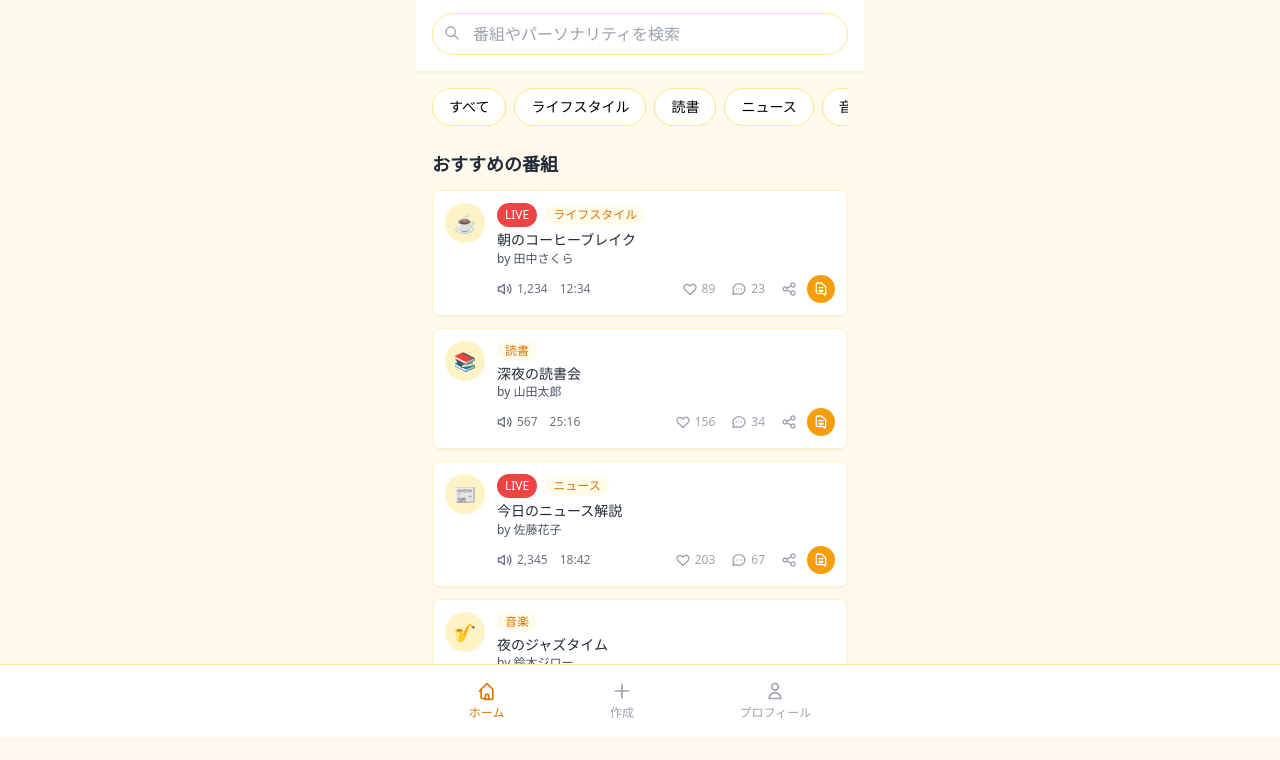
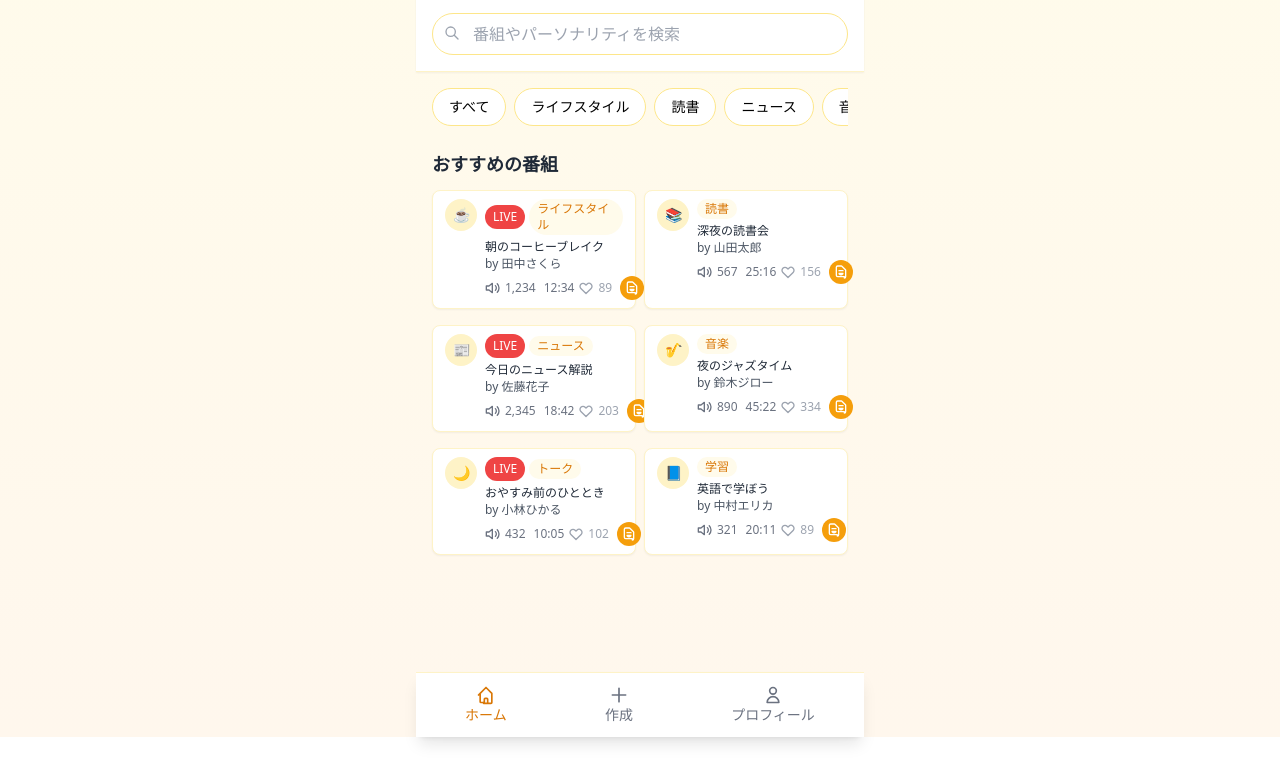
Before and after one commit to kinumax/coffee, a plain HTML site: page index.html in a window 1280 px wide. Shown: the part 63-823 px from the top of the page. After the commit the page ends 800 px from the top, so only its background shows below. Drawn offline with nearby package versions, Linux system fonts and the light colour scheme.

Commit message:
Update index.html
gemini

```diff
--- a/index.html
+++ b/index.html
@@ -50,7 +50,7 @@
         }
     </style>
 </head>
-<body class="bg-gradient-to-b from-amber-50 to-orange-50 min-h-screen">
+<body class="min-h-screen transition-colors duration-300">
     <div id="app" class="max-w-md mx-auto min-h-screen relative"></div>
 
     <script>
@@ -113,6 +113,30 @@
                     avatar: "🎷",
                     likes: 334,
                     comments: 12
+                },
+                {
+                    id: 5,
+                    title: "おやすみ前のひととき",
+                    host: "小林ひかる",
+                    listeners: 432,
+                    duration: "10:05",
+                    category: "トーク",
+                    isLive: true,
+                    avatar: "🌙",
+                    likes: 102,
+                    comments: 45
+                },
+                {
+                    id: 6,
+                    title: "英語で学ぼう",
+                    host: "中村エリカ",
+                    listeners: 321,
+                    duration: "20:11",
+                    category: "学習",
+                    isLive: false,
+                    avatar: "📘",
+                    likes: 89,
+                    comments: 18
                 }
             ],
 
@@ -155,6 +179,15 @@
                 return icon.replace('class="', `class="${className} `);
             }
             return icon;
+        }
+
+        function updateBodyClass() {
+            const body = document.body;
+            if (AppState.isDarkMode) {
+                body.className = 'bg-gradient-to-b from-coffee-900 to-coffee-700 text-coffee-50 min-h-screen transition-colors duration-300';
+            } else {
+                body.className = 'bg-gradient-to-b from-amber-50 to-orange-50 min-h-screen transition-colors duration-300';
+            }
         }
 
         // イベントハンドラー
@@ -209,6 +242,7 @@
 
         function handleDarkModeToggle() {
             AppState.isDarkMode = !AppState.isDarkMode;
+            updateBodyClass();
             render();
         }
 
@@ -238,29 +272,30 @@
                 ? createIcon('Pause')
                 : createIcon('Play');
 
-            const cardBg = AppState.isDarkMode ? 'bg-gray-800 border-gray-700' : 'bg-white border-amber-100';
-            const titleColor = AppState.isDarkMode ? 'text-gray-100' : 'text-gray-800';
-            const hostColor = AppState.isDarkMode ? 'text-gray-300' : 'text-gray-600';
-            const statsColor = AppState.isDarkMode ? 'text-gray-400' : 'text-gray-500';
-            const avatarBg = AppState.isDarkMode ? 'bg-gray-700' : 'bg-amber-100';
+            const cardBg = AppState.isDarkMode ? 'bg-coffee-800 border-coffee-600' : 'bg-white border-amber-100';
+            const titleColor = AppState.isDarkMode ? 'text-coffee-50' : 'text-gray-800';
+            const hostColor = AppState.isDarkMode ? 'text-coffee-200' : 'text-gray-600';
+            const statsColor = AppState.isDarkMode ? 'text-coffee-300' : 'text-gray-500';
+            const avatarBg = AppState.isDarkMode ? 'bg-coffee-700' : 'bg-amber-100';
+            const categoryBg = AppState.isDarkMode ? 'bg-coffee-600 text-coffee-100' : 'bg-amber-50 text-amber-600';
 
             return `
-                <div class="${cardBg} rounded-lg shadow-sm border p-3 mb-3 hover:shadow-md transition-shadow">
-                    <div class="flex items-start space-x-3">
-                        <div class="w-10 h-10 ${avatarBg} rounded-full flex items-center justify-center text-lg">
+                <div class="${cardBg} rounded-lg shadow-sm border px-3 py-2 mb-2 hover:shadow-md transition-shadow">
+                    <div class="flex items-start space-x-2">
+                        <div class="w-8 h-8 ${avatarBg} rounded-full flex items-center justify-center text-sm">
                             ${show.avatar}
                         </div>
                         <div class="flex-1 min-w-0">
-                            <div class="flex items-center space-x-2 mb-1">
+                            <div class="flex items-center space-x-1 mb-1">
                                 ${liveIndicator}
-                                <span class="text-xs text-amber-600 bg-amber-50 px-2 py-0.5 rounded-full">
+                                <span class="text-xs ${categoryBg} px-2 py-0.5 rounded-full">
                                     ${show.category}
                                 </span>
                             </div>
-                            <h3 class="font-medium ${titleColor} mb-0.5 text-sm leading-tight">${show.title}</h3>
-                            <p class="text-xs ${hostColor} mb-2">by ${show.host}</p>
+                            <h3 class="font-medium ${titleColor} mb-0.5 text-xs leading-tight">${show.title}</h3>
+                            <p class="text-xs ${hostColor} mb-1">by ${show.host}</p>
                             <div class="flex items-center justify-between">
-                                <div class="flex items-center space-x-3 text-xs ${statsColor}">
+                                <div class="flex items-center space-x-2 text-xs ${statsColor}">
                                     <span class="flex items-center space-x-1">
                                         ${createIcon('Volume2')}
                                         <span>${formatNumber(show.listeners)}</span>
@@ -268,18 +303,11 @@
                                     <span>${show.duration}</span>
                                 </div>
                                 <div class="flex items-center space-x-1">
-                                    <button onclick="handleLike(${show.id})" class="p-1.5 text-gray-400 hover:text-red-500 transition-colors flex items-center space-x-1">
+                                    <button onclick="handleLike(${show.id})" class="p-1 text-gray-400 hover:text-red-500 transition-colors flex items-center space-x-1">
                                         ${createIcon('Heart')}
                                         <span class="text-xs">${show.likes}</span>
                                     </button>
-                                    <button class="p-1.5 text-gray-400 hover:text-blue-500 transition-colors flex items-center space-x-1">
-                                        ${createIcon('MessageCircle')}
-                                        <span class="text-xs">${show.comments}</span>
-                                    </button>
-                                    <button class="p-1.5 text-gray-400 hover:text-gray-600 transition-colors">
-                                        ${createIcon('Share2')}
-                                    </button>
-                                    <button onclick="handlePlay(${show.id})" class="bg-amber-500 hover:bg-amber-600 text-white p-1.5 rounded-full transition-colors">
+                                    <button onclick="handlePlay(${show.id})" class="bg-amber-500 hover:bg-amber-600 text-white p-1 rounded-full transition-colors">
                                         ${playButtonIcon}
                                     </button>
                                 </div>
@@ -311,11 +339,11 @@
                 ? 'bg-red-500 text-white recording-pulse'
                 : 'bg-amber-500 hover:bg-amber-600 text-white';
 
-            const headerBg = AppState.isDarkMode ? 'bg-gray-900 border-gray-700' : 'bg-white border-amber-100';
+            const headerBg = AppState.isDarkMode ? 'bg-coffee-900 border-coffee-700' : 'bg-white border-amber-100';
             const titleColor = AppState.isDarkMode ? 'text-amber-400' : 'text-amber-800';
             const iconColor = AppState.isDarkMode ? 'text-amber-400' : 'text-amber-600';
-            const inputBg = AppState.isDarkMode ? 'bg-gray-800 border-gray-600 text-gray-100 placeholder-gray-400' : 'border-amber-200';
-            const searchIconColor = AppState.isDarkMode ? 'text-gray-400' : 'text-gray-400';
+            const inputBg = AppState.isDarkMode ? 'bg-coffee-800 border-coffee-600 text-coffee-50 placeholder-coffee-300' : 'border-amber-200';
+            const searchIconColor = AppState.isDarkMode ? 'text-coffee-400' : 'text-gray-400';
 
             return `
                 <div class="${headerBg} shadow-sm border-b p-4">
@@ -325,7 +353,7 @@
                             <h1 class="text-2xl font-bold ${titleColor}">Coffee</h1>
                         </div>
                         <div class="flex items-center space-x-2">
-                            <button onclick="handleDarkModeToggle()" class="p-2 rounded-full ${AppState.isDarkMode ? 'text-gray-300 hover:text-gray-100' : 'text-gray-600 hover:text-gray-800'} transition-colors">
+                            <button onclick="handleDarkModeToggle()" class="p-2 rounded-full ${AppState.isDarkMode ? 'text-coffee-300 hover:text-coffee-100' : 'text-gray-600 hover:text-gray-800'} transition-colors">
                                 ${AppState.isDarkMode ? createIcon('Sun') : createIcon('Moon')}
                             </button>
                             <button onclick="handleRecord()" class="p-3 rounded-full transition-all ${recordButtonClass}">
@@ -353,13 +381,12 @@
         }
 
         function createMainContent() {
-            const contentBg = AppState.isDarkMode ? '' : '';
-            const titleColor = AppState.isDarkMode ? 'text-gray-100' : 'text-gray-800';
+            const titleColor = AppState.isDarkMode ? 'text-coffee-100' : 'text-gray-800';
 
             if (AppState.currentTab === 'home') {
                 const categoryButtons = AppState.categories.map(category => {
                     const buttonStyle = AppState.isDarkMode
-                        ? 'bg-gray-700 border-gray-600 text-gray-200 hover:bg-gray-600'
+                        ? 'bg-coffee-700 border-coffee-600 text-coffee-200 hover:bg-coffee-600'
                         : 'bg-white border-amber-200 hover:bg-amber-50';
                     return `<button class="flex-shrink-0 px-4 py-2 border rounded-full text-sm transition-colors ${buttonStyle}">
                         ${category}
@@ -373,23 +400,25 @@
                 const showCards = AppState.featuredShows.map(show => createShowCard(show)).join('');
 
                 return `
-                    <div class="p-4 ${contentBg}">
+                    <div class="p-4">
                         <div class="flex space-x-2 mb-4 overflow-x-auto pb-2">
                             ${categoryButtons}
                         </div>
                         <div class="mb-6">
                             <h2 class="text-lg font-semibold ${titleColor} mb-3">${searchTitle}</h2>
-                            ${showCards}
+                            <div class="grid grid-cols-2 gap-2">
+                                ${showCards}
+                            </div>
                         </div>
                     </div>
                 `;
             } else if (AppState.currentTab === 'create') {
                 const buttonText = AppState.isRecording ? '録音を停止' : '録音を開始';
-                const iconBg = AppState.isDarkMode ? 'bg-gray-700' : 'bg-amber-200';
-                const descColor = AppState.isDarkMode ? 'text-gray-300' : 'text-gray-600';
+                const iconBg = AppState.isDarkMode ? 'bg-coffee-700' : 'bg-amber-200';
+                const descColor = AppState.isDarkMode ? 'text-coffee-300' : 'text-gray-600';
 
                 return `
-                    <div class="p-4 ${contentBg}">
+                    <div class="p-4">
                         <div class="text-center py-8">
                             <div class="w-24 h-24 ${iconBg} rounded-full mx-auto mb-4 flex items-center justify-center text-3xl">
                                 🎙️
@@ -403,11 +432,11 @@
                     </div>
                 `;
             } else if (AppState.currentTab === 'profile') {
-                const iconBg = AppState.isDarkMode ? 'bg-gray-700' : 'bg-amber-200';
-                const descColor = AppState.isDarkMode ? 'text-gray-300' : 'text-gray-600';
+                const iconBg = AppState.isDarkMode ? 'bg-coffee-700' : 'bg-amber-200';
+                const descColor = AppState.isDarkMode ? 'text-coffee-300' : 'text-gray-600';
 
                 return `
-                    <div class="p-4 ${contentBg}">
+                    <div class="p-4">
                         <div class="text-center py-8">
                             <div class="w-24 h-24 ${iconBg} rounded-full mx-auto mb-4 flex items-center justify-center text-3xl">
                                 👤
@@ -428,10 +457,10 @@
             if (!AppState.currentShow) return '';
 
             const playButtonIcon = AppState.isPlaying ? createIcon('Pause') : createIcon('Play');
-            const playerBg = AppState.isDarkMode ? 'bg-gray-800 border-gray-600' : 'bg-white border-amber-200';
-            const titleColor = AppState.isDarkMode ? 'text-gray-100' : 'text-gray-800';
-            const hostColor = AppState.isDarkMode ? 'text-gray-300' : 'text-gray-600';
-            const avatarBg = AppState.isDarkMode ? 'bg-gray-700' : 'bg-amber-100';
+            const playerBg = AppState.isDarkMode ? 'bg-coffee-800 border-coffee-600' : 'bg-white border-amber-200';
+            const titleColor = AppState.isDarkMode ? 'text-coffee-100' : 'text-gray-800';
+            const hostColor = AppState.isDarkMode ? 'text-coffee-300' : 'text-gray-600';
+            const avatarBg = AppState.isDarkMode ? 'bg-coffee-700' : 'bg-amber-100';
 
             return `
                 <div class="fixed bottom-20 left-4 right-4 max-w-md mx-auto ${playerBg} rounded-lg shadow-lg border p-4">
@@ -452,38 +481,58 @@
         }
 
         function createBottomNavigation() {
-            const homeClass = AppState.currentTab === 'home' ? 'text-amber-600' : 'text-gray-400';
-            const createClass = AppState.currentTab === 'create' ? 'text-amber-600' : 'text-gray-400';
-            const profileClass = AppState.currentTab === 'profile' ? 'text-amber-600' : 'text-gray-400';
+            const homeClass = AppState.currentTab === 'home'
+                ? (AppState.isDarkMode ? 'text-amber-400' : 'text-amber-600')
+                : (AppState.isDarkMode ? 'text-coffee-300 hover:text-coffee-100' : 'text-gray-500 hover:text-gray-700');
+            const createClass = AppState.currentTab === 'create'
+                ? (AppState.isDarkMode ? 'text-amber-400' : 'text-amber-600')
+                : (AppState.isDarkMode ? 'text-coffee-300 hover:text-coffee-100' : 'text-gray-500 hover:text-gray-700');
+            const profileClass = AppState.currentTab === 'profile'
+                ? (AppState.isDarkMode ? 'text-amber-400' : 'text-amber-600')
+                : (AppState.isDarkMode ? 'text-coffee-300 hover:text-coffee-100' : 'text-gray-500 hover:text-gray-700');
+
+            const navBg = AppState.isDarkMode ? 'bg-coffee-900 border-coffee-700' : 'bg-white border-amber-100';
 
             return `
-                <div class="fixed bottom-0 left-0 right-0 bg-white border-t border-amber-200 px-4 py-2 z-10">
-                    <div class="flex justify-around max-w-md mx-auto">
-                        <button onclick="handleTabChange('home')" class="flex flex-col items-center py-2 px-4 ${homeClass}">
+                <div class="fixed bottom-0 left-0 right-0 max-w-md mx-auto ${navBg} border-t shadow-lg z-10">
+                    <div class="flex justify-around items-center h-16">
+                        <button onclick="handleTabChange('home')" class="flex flex-col items-center justify-center text-sm font-medium ${homeClass} transition-colors">
                             ${createIcon('Home')}
-                            <span class="text-xs mt-1">ホーム</span>
+                            <span>ホーム</span>
                         </button>
-                        <button onclick="handleTabChange('create')" class="flex flex-col items-center py-2 px-4 ${createClass}">
+                        <button onclick="handleTabChange('create')" class="flex flex-col items-center justify-center text-sm font-medium ${createClass} transition-colors">
                             ${createIcon('Plus')}
-                            <span class="text-xs mt-1">作成</span>
+                            <span>作成</span>
                         </button>
-                        <button onclick="handleTabChange('profile')" class="flex flex-col items-center py-2 px-4 ${profileClass}">
+                        <button onclick="handleTabChange('profile')" class="flex flex-col items-center justify-center text-sm font-medium ${profileClass} transition-colors">
                             ${createIcon('User')}
-                            <span class="text-xs mt-1">プロフィール</span>
+                            <span>プロフィール</span>
                         </button>
                     </div>
                 </div>
             `;
         }
 
-        // メインレンダリング関数
+        // 全体のレンダリング関数
         function render() {
             const app = document.getElementById('app');
-            app.innerHTML = createHeader() + createMainContent() + createMiniPlayer() + createBottomNavigation();
+            if (app) {
+                app.innerHTML = `
+                    <div class="flex flex-col min-h-screen">
+                        ${createHeader()}
+                        <main class="flex-1 overflow-y-auto pb-24">
+                            ${createMainContent()}
+                        </main>
+                        ${createMiniPlayer()}
+                        ${createBottomNavigation()}
+                    </div>
+                `;
+            }
         }
 
-        // 初期化
-        document.addEventListener('DOMContentLoaded', function() {
+        // 初期レンダリングとボディクラスの設定
+        document.addEventListener('DOMContentLoaded', () => {
+            updateBodyClass();
             render();
         });
     </script>
```
